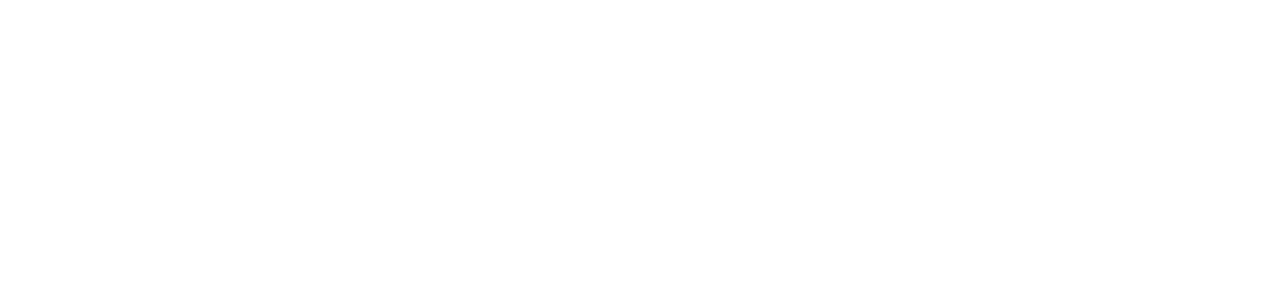
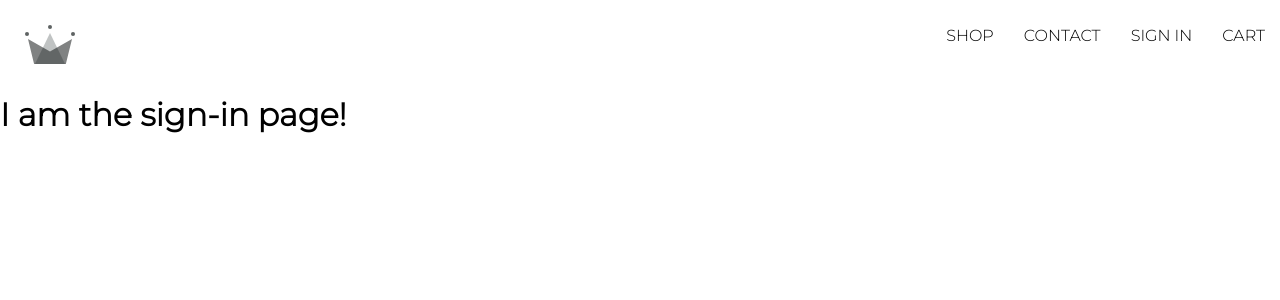
Before and after one commit to rodriquesperry/drip-ecomm, a React (Create React App) app: page /sign-in in a window 1280 px wide. Before the commit this address had no page. Shown: the top 300 px of the page. Built offline with nearby package versions, Linux system fonts and the light colour scheme.

Commit message:
Authentication with firebase

```diff
--- a/package.json
+++ b/package.json
@@ -6,6 +6,7 @@
     "@testing-library/jest-dom": "^5.16.4",
     "@testing-library/react": "^13.1.1",
     "@testing-library/user-event": "^13.5.0",
+    "firebase": "^9.6.11",
     "react": "^18.0.0",
     "react-dom": "^18.0.0",
     "react-router-dom": "6",
--- a/src/App.js
+++ b/src/App.js
@@ -1,4 +1,5 @@
 import Home from "./routes/home/home.component";
+import SignIn from "./routes/sign-in/sign-in.component";
 import Navigation from "./routes/navigation/navigation.component";
 
 import { Routes, Route } from "react-router-dom";
@@ -24,6 +25,7 @@
       <Route path="/" element={<Navigation />}>
         <Route index element={<Home />} />
         <Route path="shop" element={<Shop />} />
+        <Route path="sign-in" element={<SignIn />} />
       </Route>
     </Routes>
   );
--- a/src/routes/navigation/navigation.component.jsx
+++ b/src/routes/navigation/navigation.component.jsx
@@ -16,6 +16,15 @@
           <Link className="nav-link" to="/shop">
             SHOP
           </Link>
+          <Link className="nav-link" to="/contact">
+            CONTACT
+          </Link>
+          <Link className="nav-link" to="/sign-in">
+            SIGN IN
+          </Link>
+          <Link className="nav-link" to="/cart">
+            CART
+          </Link>
         </div>
       </div>
       <Outlet />
--- /dev/null
+++ b/src/routes/sign-in/sign-in.component.jsx
@@ -0,0 +1,12 @@
+
+import "./sign-in.styles.scss";
+
+const SignIn = () => {
+    return (
+        <div>
+            <h1>I am the sign-in page!</h1>
+        </div>
+    )
+}
+
+export default SignIn;
```
Also changed, not shown: src/utils/firebase/firebase.utils.js (added, +41 -0 lines), src/routes/sign-in/sign-in.styles.scss (added), 1 other file (tests, documents, lock files or other folders).
